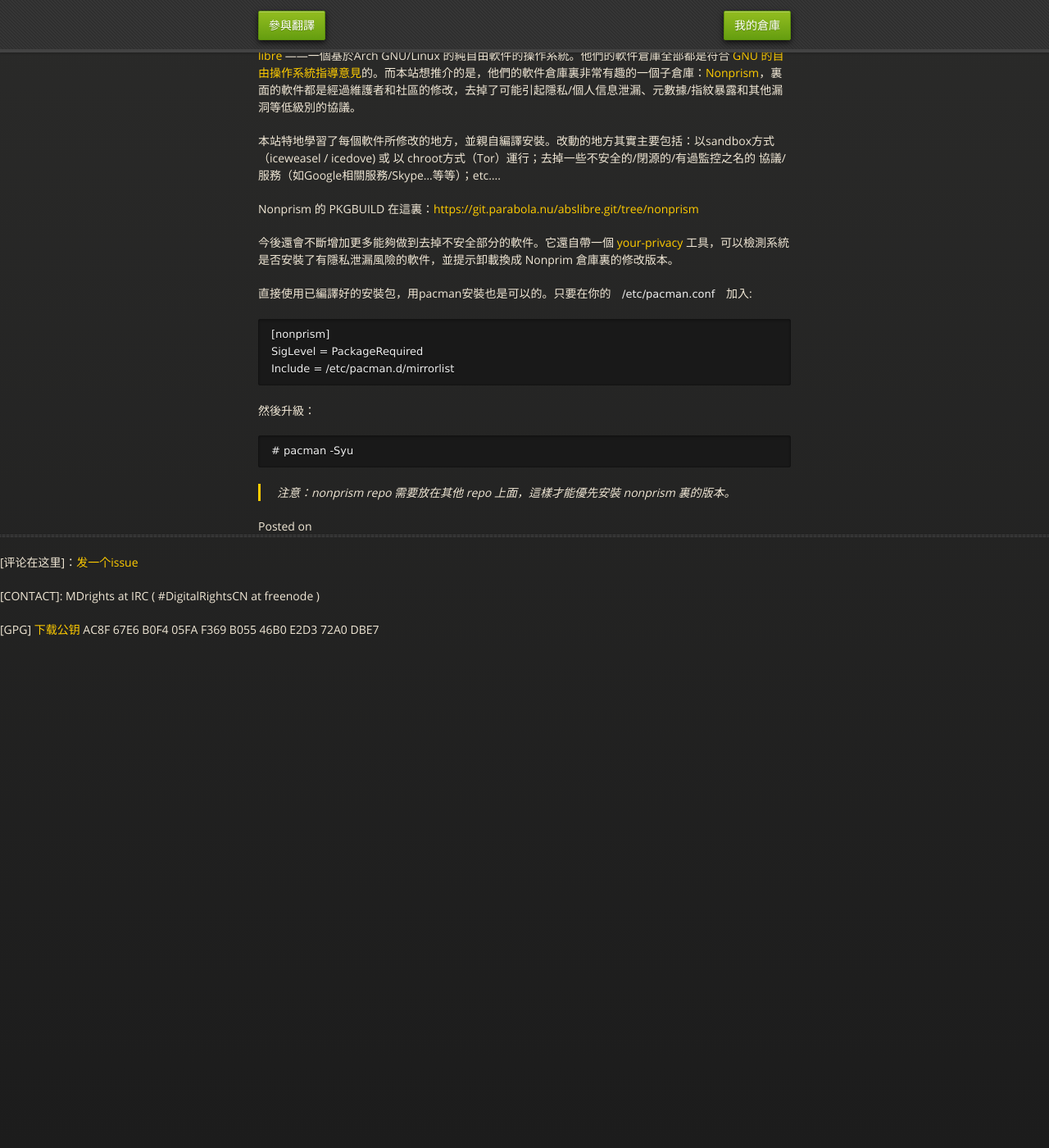
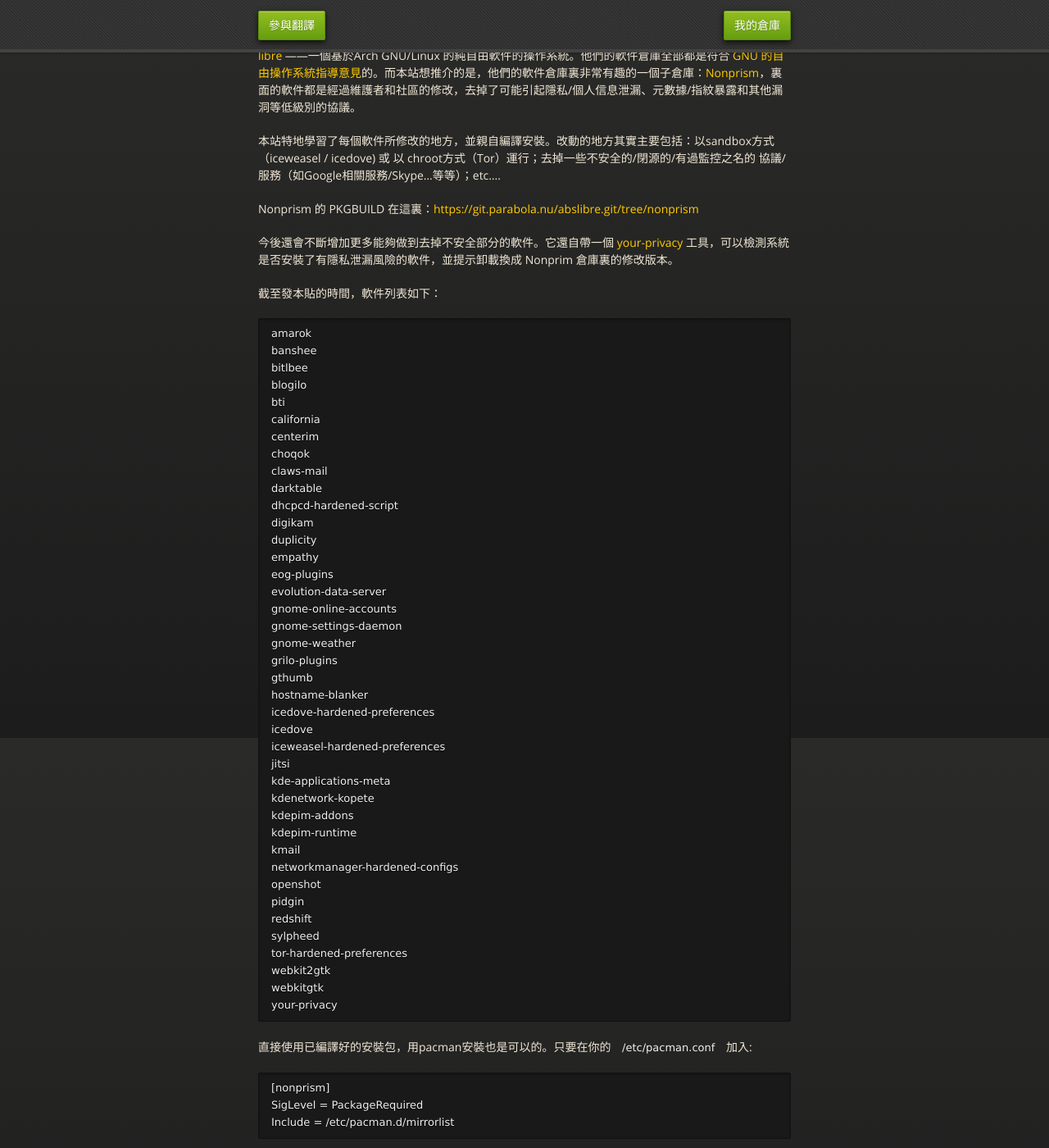
Before and after one commit to mdrights/os-observe, a Jekyll site: the page built from _posts/2017-05-28-the-nonprism-software.md, in a window 1280 px wide and 1400 px high. Shown: the whole window at 82% size. Built offline with Jekyll 4.4.1, drawn with Linux system fonts in a browser that asks for light colours.

Commit message:
add a new post

````diff
--- a/_posts/2017-05-28-the-nonprism-software.md
+++ b/_posts/2017-05-28-the-nonprism-software.md
@@ -12,6 +13,51 @@
 今後還會不斷增加更多能夠做到去掉不安全部分的軟件。它還自帶一個 [your-privacy](https://www.parabola.nu/packages/nonprism/any/your-privacy/) 工具，可以檢測系統是否安裝了有隱私泄漏風險的軟件，並提示卸載換成 Nonprim 倉庫裏的修改版本。
 
 <!--more-->
+
+截至發本貼的時間，軟件列表如下：
+
+```
+amarok
+banshee
+bitlbee
+blogilo
+bti
+california
+centerim
+choqok
+claws-mail
+darktable
+dhcpcd-hardened-script
+digikam
+duplicity
+empathy
+eog-plugins
+evolution-data-server
+gnome-online-accounts
+gnome-settings-daemon
+gnome-weather
+grilo-plugins
+gthumb
+hostname-blanker
+icedove-hardened-preferences
+icedove
+iceweasel-hardened-preferences
+jitsi
+kde-applications-meta
+kdenetwork-kopete
+kdepim-addons
+kdepim-runtime
+kmail
+networkmanager-hardened-configs
+openshot
+pidgin
+redshift
+sylpheed
+tor-hardened-preferences
+webkit2gtk
+webkitgtk
+your-privacy
+```
 
 直接使用已編譯好的安裝包，用pacman安裝也是可以的。只要在你的 `/etc/pacman.conf` 加入:
 
````
Also changed, not shown: other parts of _posts/2017-05-28-the-nonprism-software.md (+1 -0 lines).
